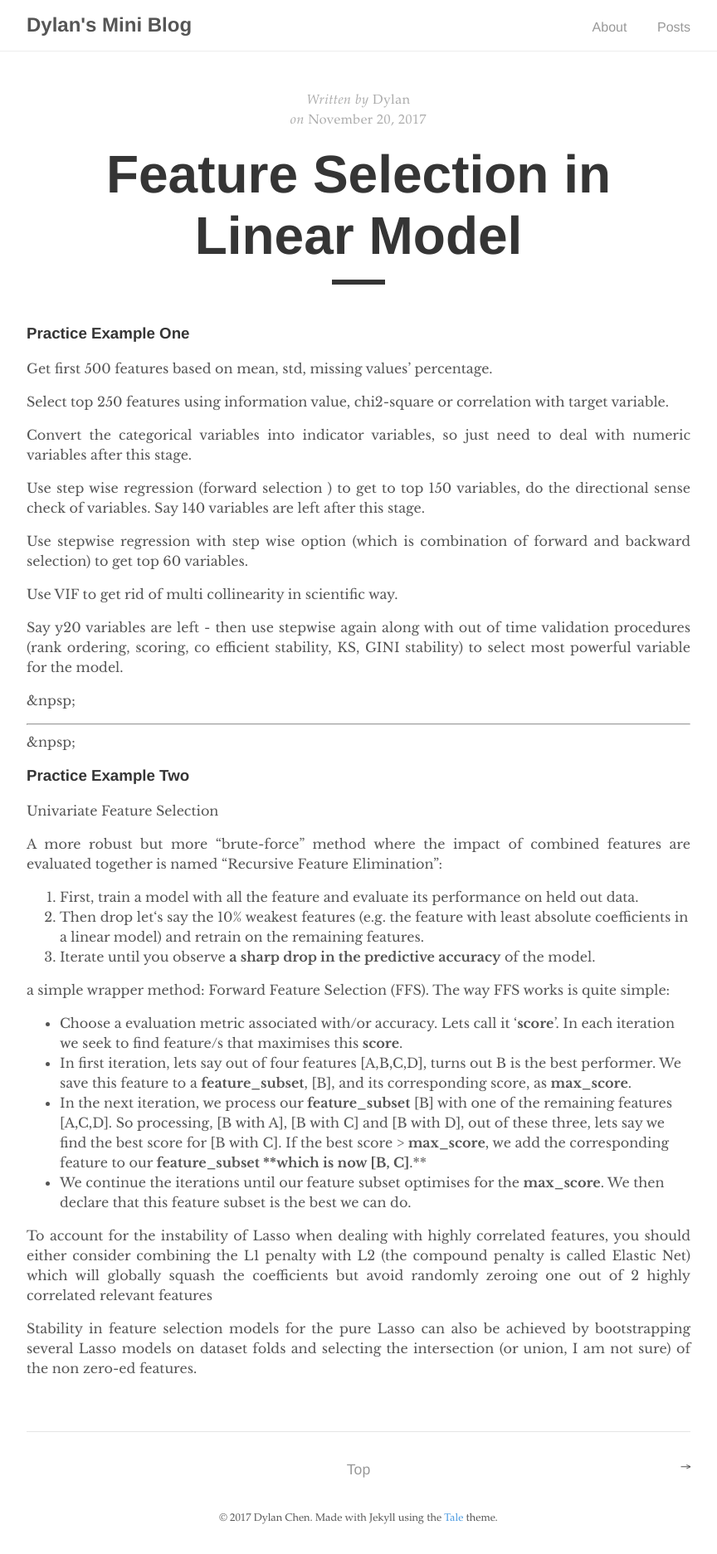
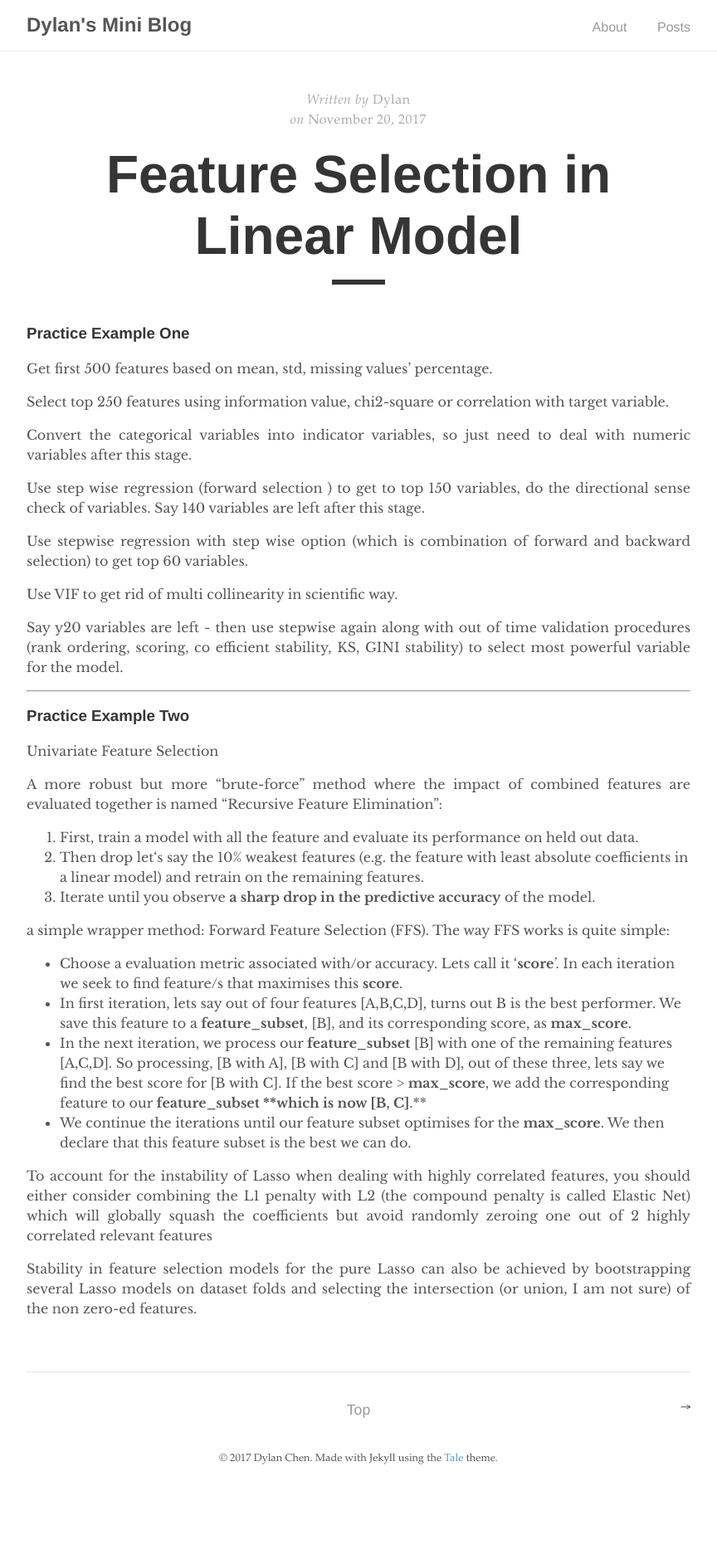
Before and after one commit to dylanchen0114/blog_pages, a Jekyll site: the page built from _posts/2017-11-20-feature-selection-in-logistic-regression.md, in a window 1280 px wide. Shown: the whole page at 83% size, without its empty margins (208-1072 px from the left). Built offline with Jekyll 4.4.1, drawn with Linux system fonts in a browser that asks for light colours; after the commit the page ends 1801 px from its top, so only the background shows below that.

Commit message:
first post

```diff
--- a/_posts/2017-11-20-feature-selection-in-logistic-regression.md
+++ b/_posts/2017-11-20-feature-selection-in-logistic-regression.md
@@ -22,11 +22,11 @@ Use VIF to get rid of multi collinearity in scientific way.
 
 Say y20 variables are left - then use stepwise again along with out of time validation procedures (rank ordering, scoring, co efficient stability, KS, GINI stability) to select most powerful variable for the model.
 
-&npsp;
+
 
 -----
 
-&npsp;
+
 
 ### Practice Example Two
 
```
